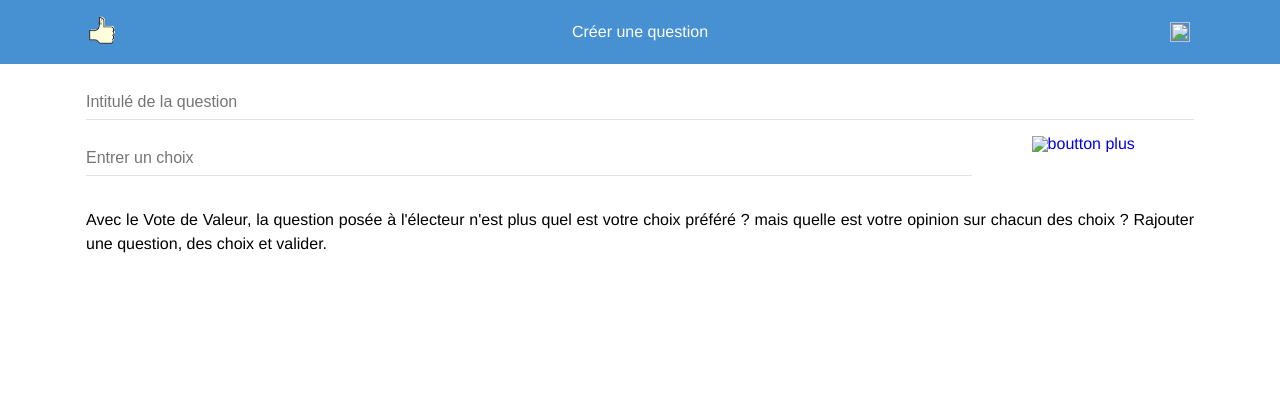
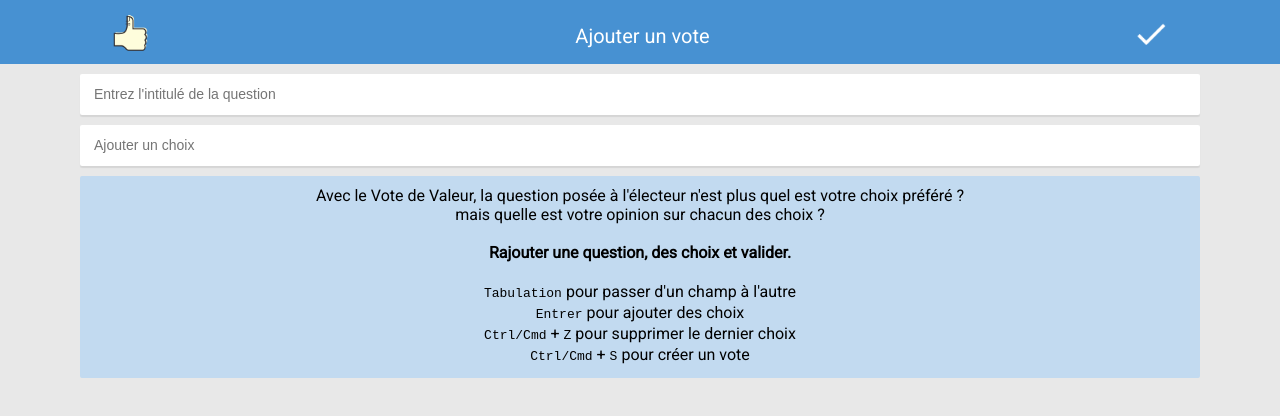
Before and after one commit to guillaumevincent/votedevaleur-js, a website: page public/index.html in a window 1280 px wide. Drawn offline with Linux system fonts and the light colour scheme.

Commit message:
refonte du frontend en suivant les guidelines de material design

```diff
--- a/public/css/votedevaleur.css
+++ b/public/css/votedevaleur.css
@@ -33,6 +33,9 @@ table {
 a {
   text-decoration: none; }
 
+*:focus {
+  outline: none; }
+
 .clearfix:before, .clearfix:after {
   content: " ";
   display: table; }
@@ -44,76 +47,117 @@ a {
   text-align: center; }
 
 body {
-  font-family: "Helvetica Neue", Helvetica, Helvetica, Arial, sans-serif; }
+  font-family: 'Roboto', sans-serif;
+  background-color: #E8E8E8; }
+
+.error {
+  background-color: #FF6D3F;
+  height: 64px;
+  display: -webkit-flex;
+  display: -ms-flexbox;
+  display: flex;
+  -webkit-align-items: center;
+      -ms-flex-align: center;
+          align-items: center;
+  text-align: center;
+  line-height: 22px; }
+
+#header {
+  background-color: #4791D2;
+  height: 64px; }
+  #header .container {
+    padding-top: 13px;
+    -webkit-align-items: center;
+        -ms-flex-align: center;
+            align-items: center; }
 
 .container {
+  display: -ms-flexbox;
+  display: -webkit-flex;
+  display: flex;
   max-width: 1140px;
-  margin: 0 auto; }
+  margin: 0 auto;
+  -webkit-justify-content: space-around;
+      -ms-flex-pack: distribute;
+          justify-content: space-around;
+  text-align: center; }
+  .container .logo {
+    -webkit-order: 1;
+        -ms-flex-order: 1;
+            order: 1;
+    width: 45px;
+    height: 45px;
+    -webkit-flex-grow: 1;
+        -ms-flex-positive: 1;
+            flex-grow: 1; }
+    .container .logo img {
+      width: 45px;
+      height: 45px; }
+  .container .title {
+    -webkit-order: 2;
+        -ms-flex-order: 2;
+            order: 2;
+    -webkit-flex-grow: 10;
+        -ms-flex-positive: 10;
+            flex-grow: 10;
+    font-size: 20px;
+    color: #FFF; }
+  .container .check-btn {
+    -webkit-order: 3;
+        -ms-flex-order: 3;
+            order: 3;
+    -webkit-flex-grow: 1;
+        -ms-flex-positive: 1;
+            flex-grow: 1; }
+    .container .check-btn img {
+      width: 38px;
+      height: 38px;
+      margin-right: 2px; }
 
-#header {
-  height: 64px;
-  overflow: hidden;
-  width: 100%;
+.container .input-wrapper {
+  -webkit-flex: 1 1 100%;
+      -ms-flex: 1 1 100%;
+          flex: 1 1 100%;
+  background-color: #FFF;
+  box-shadow: 0 2px 1px rgba(0, 0, 0, 0.08);
+  margin: 10px 10px 0;
+  border-radius: 2px;
+  padding: 10px 12px 12px;
+  line-height: 19px; }
+  .container .input-wrapper input {
+    width: 100%;
+    font-size: 14px;
+    outline: none;
+    color: rgba(0, 0, 0, 0.5);
+    box-shadow: none;
+    background: transparent;
+    border-width: 0; }
+.container .blue {
   background-color: #4791D2; }
-  #header .container {
-    position: relative; }
-  #header #logo {
-    position: absolute;
-    width: 34px;
-    height: 34px;
-    top: 15px;
-    left: 15px; }
-  #header #ok {
-    position: absolute;
-    width: 20px;
-    height: 20px;
-    top: 22px;
-    right: 20px; }
-  #header nav {
-    float: left;
-    line-height: 34px;
-    margin-top: 15px;
-    color: #FFF;
-    width: 100%;
-    text-align: center; }
+  .container .blue input {
+    color: white; }
+.container .green {
+  background-color: #95D641; }
+.container .orange {
+  background-color: #FF6D3F; }
+.container .cyan {
+  background-color: #1CE8B5; }
+.container .yellow {
+  background-color: #FFDA00; }
+.container .help {
+  background-color: #c2daf0;
+  box-shadow: none; }
+  .container .help input {
+    color: #191919; }
 
-::-moz-focus-inner {
-  border: 0;
-  padding: 0; }
+.vertical {
+  -webkit-flex-flow: column wrap;
+      -ms-flex-flow: column wrap;
+          flex-flow: column wrap; }
 
-.row {
-  padding: 1rem;
-  display: block; }
-
-input {
-  width: 100%;
-  font-size: 1rem;
-  padding: 0.8rem 0.5rem 0.5rem 0;
-  margin: 0 0 1rem;
-  box-shadow: none;
-  border-radius: 0;
-  background: transparent;
-  border-width: 0;
-  border-bottom: 1px solid #DFE2E7; }
-
-.input-group {
-  position: relative; }
-  .input-group input {
-    display: block;
-    float: left;
-    width: 80%; }
-  .input-group a {
-    display: block;
-    float: left;
-    width: 20%;
-    text-align: center; }
-
-.error {
-  text-align: center;
-  background-color: #FF675B;
-  height: 64px; }
-
-.help {
-  text-align: justify;
-  font-size: 1em;
-  line-height: 1.5; }
+.tablet-and-desktop {
+  display: none;
+  margin-top: 20px; }
+  @media only screen and (min-width: 481px) {
+    .tablet-and-desktop {
+      display: block; } }
--- a/public/index.html
+++ b/public/index.html
@@ -8,11 +8,57 @@
     <title>Vote de valeur</title>
     <link href="/css/votedevaleur.min.css" rel="stylesheet">
     <script src="/js/votedevaleur.min.js"></script>
+    <link href='http://fonts.googleapis.com/css?family=Roboto' rel='stylesheet' type='text/css'>
     <base href="/">
 </head>
 <body>
+<div data-ng-view></div>
+<!--
+<div id="header">
+    <div class="container">
+        <div class="logo">
+            <img src="img/logo.png" alt=""/>
+        </div>
 
-<div data-ng-view></div>
+        <div class="title">
+            Ajouter un vote
+        </div>
 
+        <a href="#" class="check-btn"><img src="img/check.png" alt=""/></a>
+    </div>
+</div>
+
+<div class="container">
+    <div class="input-wrapper">
+        <input type="text" placeholder="Entrez l'intitulé de la question"/>
+    </div>
+</div>
+<div class="container">
+    <div class="input-wrapper">
+        <input type="text" placeholder="Ajouter un choix"/>
+    </div>
+</div>
+<div class="container vertical">
+    <div class="input-wrapper help">
+        Glissez pour supprimer
+    </div>
+    <div class="input-wrapper blue">
+        <input type="text" value="Lorem ipsum dolor"/>
+    </div>
+    <div class="input-wrapper green">
+        <input type="text" value="ipsum dolor"/>
+    </div>
+    <div class="input-wrapper yellow">
+        <input type="text" value="ipsum dolor"/>
+    </div>
+    <div class="input-wrapper cyan">
+        <input type="text" value="ipsum dolor"/>
+    </div>
+    <div class="input-wrapper orange">
+        <input type="text" value="ipsum dolor"/>
+    </div>
+
+</div>
+-->
 </body>
 </html>
--- a/public/scss/_normalize.scss
+++ b/public/scss/_normalize.scss
@@ -54,3 +54,6 @@ table {
 a {
   text-decoration: none;
 }
+*:focus {
+    outline: none;
+}
--- a/public/scss/styles.scss
+++ b/public/scss/styles.scss
@@ -3,106 +3,147 @@
 
 // Colors
 $blue: #4791D2;
+$lightblue: #ECFAFF;
+$cyan: #1CE8B5;
 $black: #191919;
 $darkerGray: #222;
 $darkGray: #333;
-$gray: #666;
-$lightGray: #DFE2E7;
+$gray: #aaaaaa;
+$lightGray: #E8E8E8;
 $white: #FFF;
-$red: #FF675B;
+$red: #FF6D3F;
+$green: #95D641;
+$yellow: #FFDA00;
 
-body{
-  font-family: "Helvetica Neue", Helvetica, Helvetica, Arial, sans-serif;
+body {
+  font-family: 'Roboto', sans-serif;
+  background-color: $lightGray;
+
+}
+
+$header-height: 64px;
+$logo-width: 38px;
+$logo-height: 38px;
+$logo-margin: ($header-height - $logo-height)/2;
+
+.error {
+  background-color: $red;
+  height: $header-height;
+  display: flex;
+  align-items: center;
+  text-align: center;
+  line-height: 22px;
+}
+
+#header {
+  background-color: $blue;
+  height: $header-height;
+  .container {
+    padding-top: $logo-margin;
+    align-items: center;
+  }
 }
 
 .container {
+  display: -webkit-box;
+  display: -moz-box;
+  display: -ms-flexbox;
+  display: -webkit-flex;
+  display: flex;
   max-width: 1140px;
   margin: 0 auto;
+
+  justify-content: space-around;
+  text-align: center;
+  .logo {
+    order: 1;
+    width: 45px;
+    height: 45px;
+    img {
+      width: 45px;
+      height: 45px;
+    }
+    flex-grow: 1;
   }
 
-$header-height: 64px;
-$logo-width: 34px;
-$logo-margin: ($header-height - $logo-width)/2;
-#header {
-  height: $header-height;
-  overflow: hidden;
-  width: 100%;
-  background-color: $blue;
+  .title {
+    order: 2;
+    flex-grow: 10;
+    font-size: 20px;
+    color: $white;
+  }
+
+  .check-btn {
+    order: 3;
+    flex-grow: 1;
+    img {
+      width: $logo-width;
+      height: $logo-height;
+      margin-right: 2px;
+    }
+  }
+}
 
 .container {
-    position: relative;
-  }
+  .input-wrapper {
+    flex: 1 1 100%;
+    background-color: $white;
+    box-shadow: 0 2px 1px rgba(0, 0, 0, 0.08);
+    margin: 10px 10px 0;
+    border-radius: 2px;
+    padding: 10px 12px 12px;
 
-  #logo {
-    position: absolute;
-    width: $logo-width;
-    height: $logo-width;
-    top: $logo-margin;
-    left: $logo-margin;
-  }
-
-  #ok {
-    position: absolute;
-    width: 20px;
-    height: 20px;
-    top: ($header-height - 20px)/2;
-    right: 20px;
-  }
-
-  nav {
-    float: left;
-    line-height: $logo-width;
-    margin-top: $logo-margin;
-    color: $white;
+    line-height: 19px;
+    input {
       width: 100%;
-    text-align: center;
+      font-size: 14px;
+      outline: none;
+      color: rgba(0, 0, 0, 0.5);
+      box-shadow: none;
+      background: transparent;
+      border-width: 0;
     }
 
   }
 
-::-moz-focus-inner {
-  border: 0;
-  padding: 0;
-}
-.row{
- padding: 1rem;
-  display: block;
-}
+  .blue {
+    background-color: $blue;
     input {
-  width: 100%;
-  font-size: 1rem;
-  padding: .8rem .5rem .5rem 0;
-  margin: 0 0 1rem;
-  box-shadow: none;
-  border-radius: 0;
-  background: transparent;
-  border-width: 0;
-  border-bottom: 1px solid $lightGray;
-}
-
-.input-group {
-  position: relative;
-  input{
-    display: block;
-    float: left;
-    width: 80%;
-  }
-  a{
-    display: block;
-    float: left;
-    width: 20%;
-    text-align: center;
+      color: white;
     }
   }
 
-.error{
-  text-align: center;
-  background-color: $red;
-  height: $header-height;
+  .green {
+    background-color: $green;
   }
 
-.help{
-  text-align: justify;
-  font-size: 1em;
-  line-height: 1.5;
+  .orange {
+    background-color: $red;
   }
+  .cyan {
+    background-color: $cyan;
+  }
+  .yellow {
+    background-color: $yellow;
+  }
+  .help {
+    background-color: lighten($blue, 30%);
+    box-shadow: none;
+    input {
+      color: $black;
+    }
+  }
+}
+
+.vertical {
+  flex-flow: column wrap;
+}
+
+.tablet-and-desktop {
+  display: none;
+  margin-top: 20px;
+  @include tablet-and-desktop {
+    display: block;
+  }
+;
+}
--- a/public/vues/question.html
+++ b/public/vues/question.html
@@ -1,52 +1,48 @@
 <div data-ng-controller="questionControleur">
     <div id="header">
         <div class="container">
-            <img id="logo" data-ng-src="img/logo.png" alt="Logo"/>
-            <nav>Créer une question</nav>
-            <img src="" alt=""/>
-            <img id="ok" data-ng-src="img/ok.png" alt="" data-ng-click="creerUnVote()"/>
+            <div class="logo">
+                <img src="img/logo.png" alt=""/>
+            </div>
+            <div class="title">
+                Ajouter un vote
+            </div>
+            <a href="#" class="check-btn"><img src="img/check.png" alt="" data-ng-click="creerUnVote()"/></a>
         </div>
     </div>
-    <div class="container" data-ng-show="messageDErreur">
-        <div class="row error">
+    <div class="container vertical">
+        <div class="input-wrapper orange" data-ng-show="messageDErreur">
             <small data-ng-show="messageDErreur.length > 0">{{ messageDErreur }}</small>
         </div>
-    </div>
-    <div class="container clearfix">
-        <div class="row">
+        <div class="input-wrapper">
             <input type="text" id='intitule' name='intitule' data-ng-model="intitule"
-                   placeholder="Intitulé de la question"/>
-
+                   placeholder="Entrez l'intitulé de la question"/>
+        </div>
+        <div class="input-wrapper">
             <form id="formChoix" data-ng-submit="ajouterUnChoixEtFocusChampTexte(nouveauChoix)">
-                <div class="input-group">
-                    <input type="text" id="nouveauChoix" data-ng-model="nouveauChoix" placeholder="Entrer un choix"/>
-                    <a href="#" onclick="document.getElementById('formChoix').submit();">
-                        <img src="img/plus.png" alt="boutton plus"/>
-                    </a>
-                </div>
+                <input type="text" placeholder="Ajouter un choix" id="nouveauChoix" data-ng-model="nouveauChoix"/>
             </form>
-
-            <div class="input-group" ng-repeat="nomDuChoix in choix">
-                <input type="text" value="{{ nomDuChoix }}"/>
-                <a href="#" data-ng-click="supprimerUnChoix(nomDuChoix)"><img src="img/cross.png" alt=""/></a>
-            </div>
+        </div>
+        <div class="input-wrapper" data-ng-repeat="nomDuChoix in choix">
+            <input type="text" value="{{ nomDuChoix }}"/>
         </div>
     </div>
     <div class="container">
-        <div class="row">
-            <p class="help">
-                Avec le Vote de Valeur, la question posée à l'électeur n'est plus quel est votre choix préféré ? mais
-                quelle
-                est
-                votre opinion sur chacun des choix ? Rajouter une question, des choix et valider.
+        <div class="input-wrapper help">
+            <p>
+                Avec le Vote de Valeur, la question posée à l'électeur n'est plus quel est votre choix préféré ?
+                <br> mais quelle est votre opinion sur chacun des choix ?
+                <br/>
+                <br/>
+                <b>Rajouter une question, des choix et valider.</b>
+            </p>
+
+            <p class="tablet-and-desktop">
+                <kbd>Tabulation</kbd> pour passer d'un champ à l'autre<br/>
+                <kbd>Entrer</kbd> pour ajouter des choix<br/>
+                <kbd>Ctrl/Cmd</kbd> + <kbd>Z</kbd> pour supprimer le dernier choix<br/>
+                <kbd>Ctrl/Cmd</kbd> + <kbd>S</kbd> pour créer un vote
             </p>
         </div>
     </div>
 </div>
-
-<!--<div class="row">
-    <kbd>Tabulation</kbd> pour passer d'un champ à l'autre<br/>
-    <kbd>Entrer</kbd> pour ajouter des choix<br/>
-    <kbd>Ctrl/Cmd</kbd> + <kbd>Z</kbd> pour supprimer le dernier choix<br/>
-    <kbd>Ctrl/Cmd</kbd> + <kbd>S</kbd> pour créer un vote
-</div>-->
```
Also changed, not shown: public/css/votedevaleur.min.css. Lines whose indentation alone changed are shown as unchanged.
